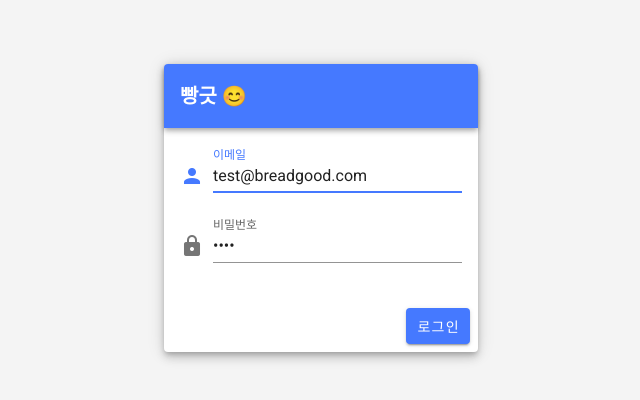
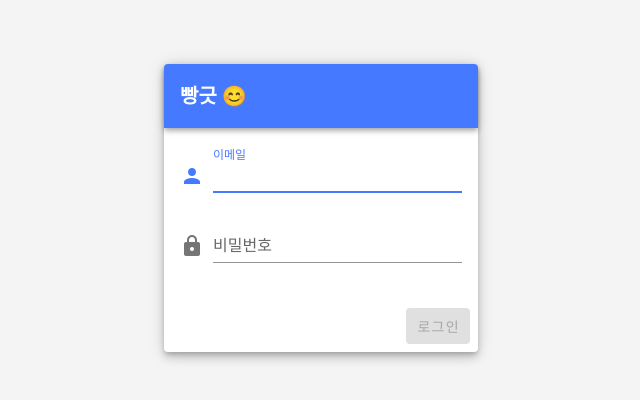
Before and after one commit to endbreadkings/breadgood-admin, a Vue app: page /login in a window 1280 px wide. Shown: the part 192-592 px from the top of the page, without its empty margins (319-959 px from the left). Built offline with nearby package versions, Linux system fonts and the light colour scheme.

Commit message:
feat : 로그인 submit validate 추가

```diff
--- a/src/views/Login.vue
+++ b/src/views/Login.vue
@@ -7,7 +7,7 @@
             <v-toolbar dark color="primary">
               <v-toolbar-title><b>빵긋</b> 😊 </v-toolbar-title>
             </v-toolbar>
-            <form @submit.prevent="formSubmit">
+            <v-form @submit.prevent="formSubmit" v-model="valid">
               <v-card-text>
                 <v-text-field
                   prepend-icon="mdi-account"
@@ -17,6 +17,7 @@
                   :autofocus="autofocus"
                   required
                   :rules="emailRules"
+                  @keyup.enter="formSubmit"
                 ></v-text-field>
                 <v-text-field
                   v-model="pwsd"
@@ -25,13 +26,16 @@
                   label="비밀번호"
                   type="password"
                   :rules="pwsdRules"
+                  @keyup.enter="formSubmit"
                 ></v-text-field>
               </v-card-text>
               <v-card-actions>
                 <v-spacer></v-spacer>
-                <v-btn color="primary" @click="formSubmit">로그인</v-btn>
+                <v-btn color="primary" :disabled="!valid" @click="formSubmit"
+                  >로그인</v-btn
+                >
               </v-card-actions>
-            </form>
+            </v-form>
           </v-card>
         </v-flex>
       </v-layout>
@@ -45,13 +49,14 @@ export default {
   name: "Login",
   data() {
     return {
+      valid: false,
       autofocus: true,
-      email: "test@breadgood.com",
+      email: "",
       emailRules: [
         v => !!v || "이메일을 입력해주세요.",
         v => /.+@.+\..+/.test(v) || "올바른 이메일을 입력해주세요."
       ],
-      pwsd: "1234",
+      pwsd: "",
       pwsdRules: [v => !!v || "비밀번호를 입력해주세요."]
     };
   },
```
